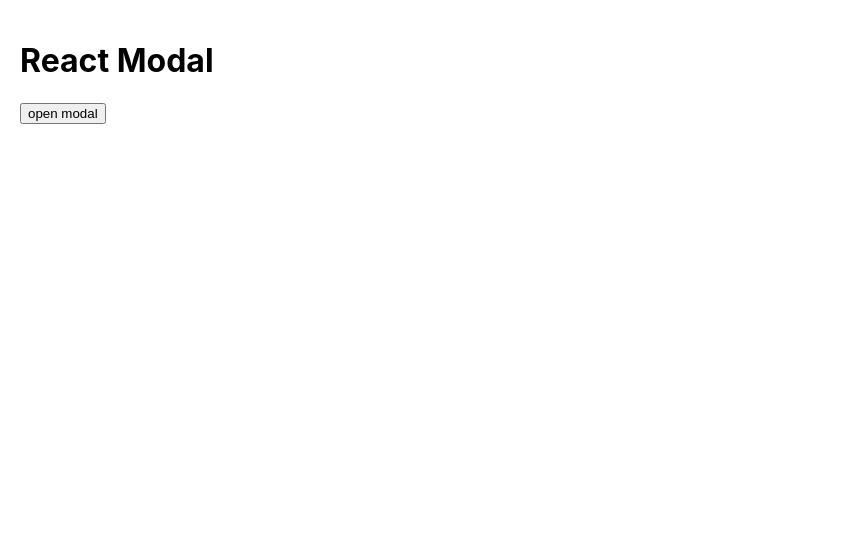
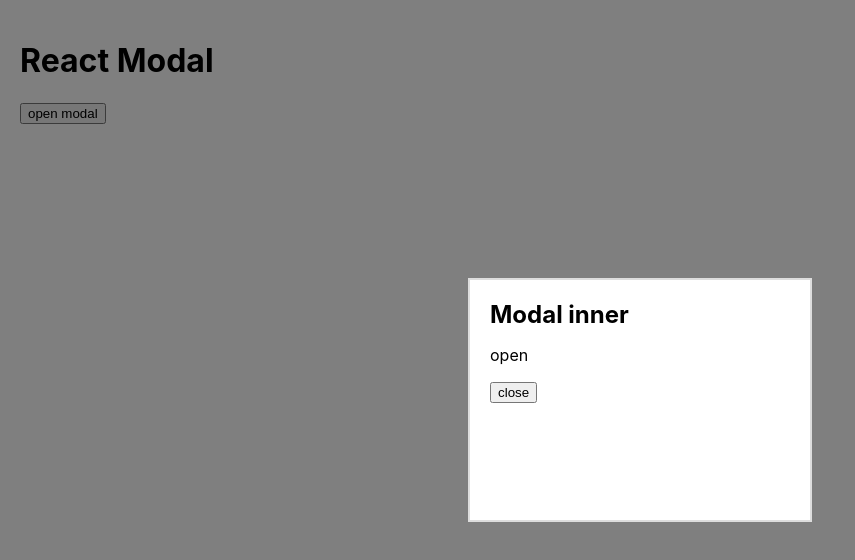
Before and after one commit to shimotsu4431/react-modal, a React (Create React App) app: page / in a window 1280 px wide. Both pictures are taken after a click on the button "open modal". Shown: the top 560 px of the page, without its empty margins (0-855 px from the left). Built offline with nearby package versions, Linux system fonts and the light colour scheme.

Commit message:
add modal container

```diff
--- a/package.json
+++ b/package.json
@@ -10,6 +10,7 @@
     "@types/node": "^12.0.0",
     "@types/react": "^16.9.53",
     "@types/react-dom": "^16.9.8",
+    "clsx": "^1.1.1",
     "react": "^17.0.1",
     "react-dom": "^17.0.1",
     "react-scripts": "4.0.1",
--- a/src/App.css
+++ b/src/App.css
@@ -1,3 +1,41 @@
 .wrapper {
   padding: 20px;
 }
+
+.Modal_overlay {
+  position: fixed;
+  top: 0;
+  left: 0;
+  width: 100%;
+  height: 100vh;
+  background-color: black;
+  opacity: 0.5;
+}
+
+.Modal {
+  opacity: 0;
+  visibility: hidden;
+}
+
+.Modal.isShow {
+  opacity: 1;
+  visibility: visible;
+  transition: opacity 0.25s ease, visibility 0.25s ease;
+}
+
+.Modal_container {
+  position: absolute;
+  z-index: 9999;
+  padding: 20px;
+  width: 300px;
+  height: 200px;
+  background-color: #fff;
+  border: 2px solid #ddd;
+  top: 50%;
+  left: 50%;
+  transform: translate(-50%, -50%);
+}
+
+.Modal_container__title {
+  margin: 0;
+}
--- a/src/App.tsx
+++ b/src/App.tsx
@@ -1,18 +1,26 @@
+import React from 'react'
 import { useCallback, useState } from 'react'
 import './App.css'
+import Modal from './components/Modal'
 
 function App() {
   const [isOpenModal, setIsOpenModal] = useState(false)
   const handleClick = useCallback(() => {
-    alert(isOpenModal)
     setIsOpenModal(true)
-  }, [isOpenModal])
+  }, [])
+
+  const handleClose = useCallback(() => {
+    setIsOpenModal(false)
+  }, [])
 
   return (
-    <div className="wrapper">
-      <h1>React Modal</h1>
-      <button onClick={handleClick}>open modal</button>
-    </div>
+    <>
+      <div className="wrapper">
+        <h1>React Modal</h1>
+        <button onClick={handleClick}>open modal</button>
+      </div>
+      <Modal isOpen={isOpenModal} handleClose={handleClose} />
+    </>
   )
 }
 
--- /dev/null
+++ b/src/components/Modal.tsx
@@ -0,0 +1,25 @@
+import clsx from 'clsx'
+
+type Prop = {
+  isOpen: boolean
+  handleClose: any
+}
+
+const Modal: React.FC<Prop> = ({ isOpen, handleClose }) => {
+  return (
+    <>
+      <>
+        <div className={clsx('Modal', isOpen && 'isShow')}>
+          <div className="Modal_overlay"></div>
+          <div className="Modal_container">
+            <h2 className="Modal_container__title">Modal inner</h2>
+            <p>{isOpen ? 'open' : 'close'}</p>
+            <button onClick={handleClose}>close</button>
+          </div>
+        </div>
+      </>
+    </>
+  )
+}
+
+export default Modal
--- a/tsconfig.json
+++ b/tsconfig.json
@@ -7,7 +7,6 @@
       "esnext"
     ],
     "noUnusedParameters": true,
-    "noUnusedLocals": true,
     "noImplicitReturns": true,
     "allowJs": true,
     "skipLibCheck": true,
@@ -22,7 +21,6 @@
     "isolatedModules": true,
     "noEmit": true,
     "jsx": "react-jsx",
-    "baseUrl": "src"
   },
   "include": [
     "src"
```
Also changed, not shown: 2 other files (tests, documents, lock files or other folders).
